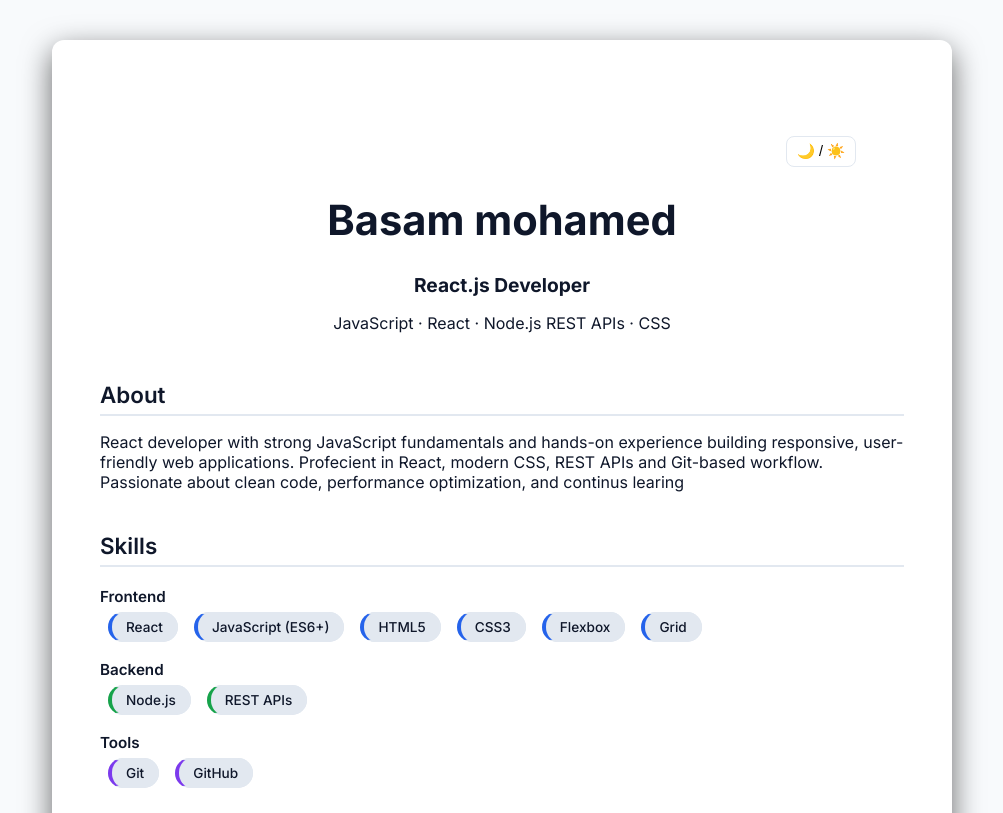
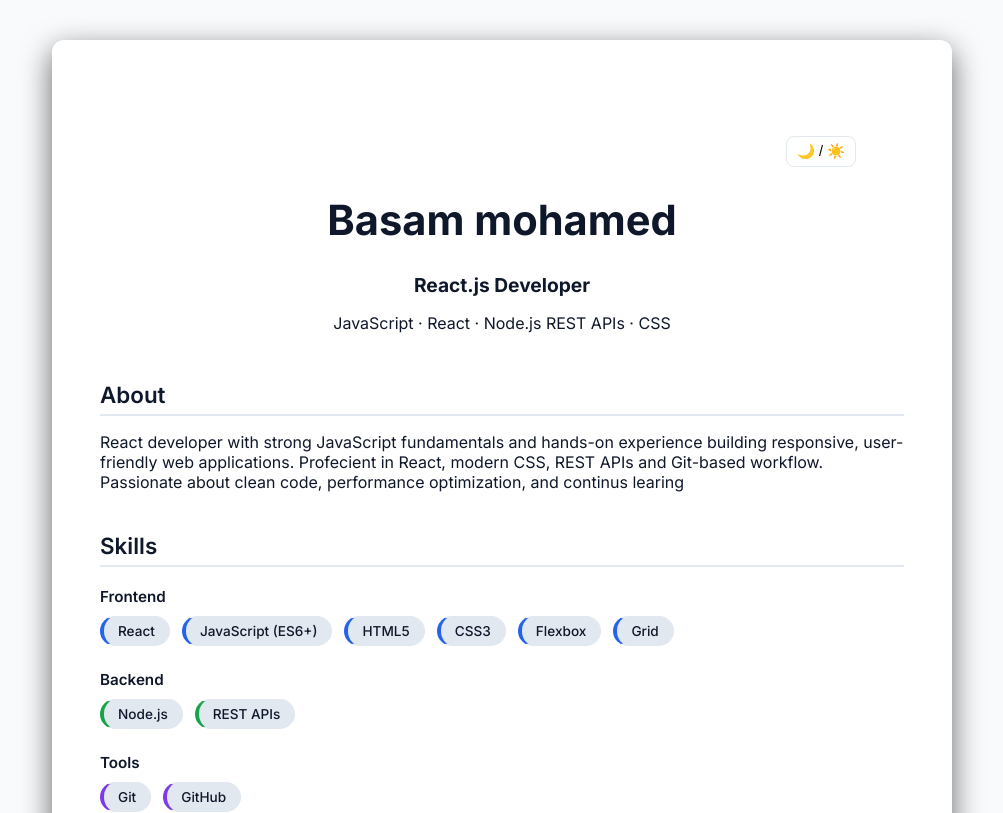
Before and after one commit to BasamLive/resume, a React (Vite) app: page / in a window 1280 px wide. Shown: the top 813 px of the page, without its empty margins (138-1141 px from the left). Built offline with nearby package versions, Linux system fonts and the light colour scheme.

Commit message:
changed the styling of the skills

```diff
--- a/src/App.css
+++ b/src/App.css
@@ -89,11 +89,7 @@ body {
   color: var(--muted);
 }
 .skill {
-  /* display: flex;
-  flex-wrap: wrap;
-  gap: 12px; */
   position: relative;
-  margin: 4px 8px;
   padding: 6px 14px;
   font-size: 0.85rem;
   font-weight: 500;
@@ -103,6 +99,12 @@ body {
   border-radius: 999px;
   cursor: default;
   transition: all 0.2s ease;
+}
+
+.skills {
+  display: flex;
+  flex-wrap: wrap;
+  gap: 12px;
 }
 
 .skill-frontend {
```
